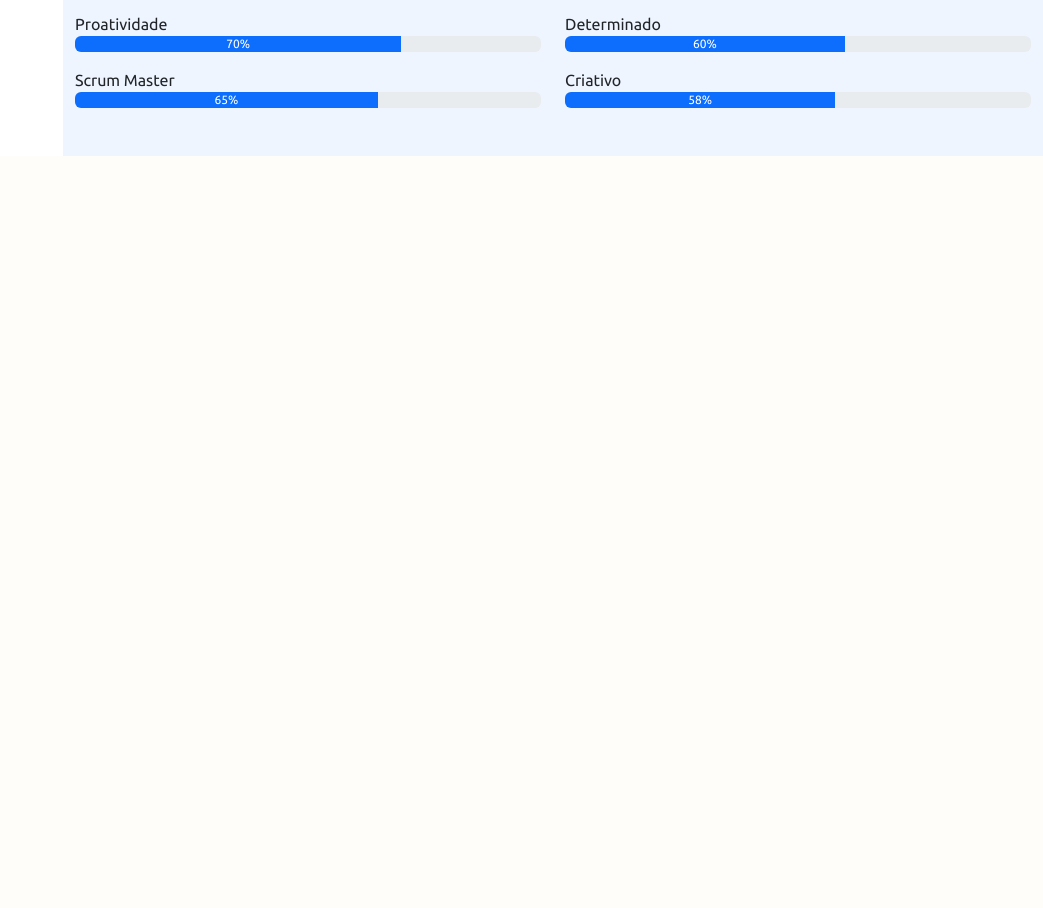
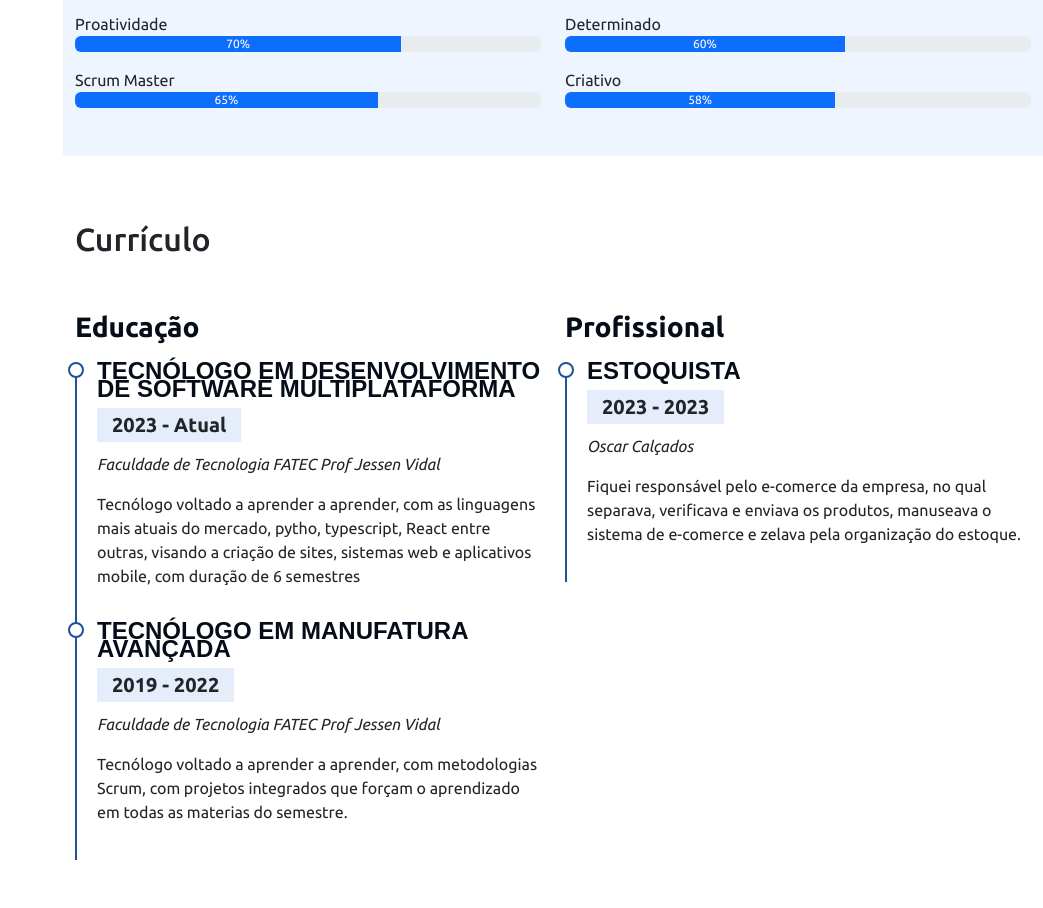
Before and after one commit to IvanSuiyama/Portifolio-Responsivo, a Flask app: page / in a window 1280 px wide. Shown: the part 2070-2978 px from the top of the page, without its empty margins (237-1280 px from the left). Before the commit the page ends 2226 px from the top, so only its background shows below. Run offline with Flask 3, Linux system fonts and the light colour scheme; some libraries are stand-ins or nearby versions.

Commit message:
implementando a seção currículo

```diff
--- a/static/style.css
+++ b/static/style.css
@@ -189,3 +189,47 @@ i.menu-mobile{
 .section-bg{
     background-color: #eff5ff;
 }
+
+.cv .cv-title{
+    font-weight: 700;
+    margin-top: 20px;
+    margin-bottom: 20px;
+    color: #050d18 ;
+}
+
+.cv .cv-item{
+    padding: 0 0 20px 20px;
+    margin-top: -2px;
+    border-left: 2px solid #1f5297;
+    position: relative;
+}
+
+.cv .cv-item h4 {
+    line-height: 18px;
+    font-weight: 600;
+    text-transform: uppercase;
+    font-family: "Poppins", sans-serif;
+    color: #050d18;
+    margin-bottom: 10px;
+}
+
+.cv .cv-item h5 {
+    background-color: #e4edf9 ;
+    padding: 5px 15px;
+    display: inline-block;
+    font-weight: 600;
+    margin-bottom: 10px;
+}
+
+
+.cv .cv-item::before{
+    content: "";
+    position: absolute;
+    top: 0;
+    left: -9px;
+    width: 16px;
+    height: 16px;
+    border: 2px solid #1f5297;
+    background-color: #fff;
+    border-radius: 50%;
+}
--- a/templates/index.html
+++ b/templates/index.html
@@ -40,13 +40,13 @@
                     <a class="nav-link" href="#habilidades"><i class="bi bi-list-check"></i> Habilidades</a>
                 </li>
                 <li class="nav-item">
-                    <a class="nav-link" href="#"><i class="bi bi-file-earmark"></i> Curriculo</a>
+                    <a class="nav-link" href="#curriculo"><i class="bi bi-file-earmark"></i> Curriculo</a>
                 </li>
                 <li class="nav-item">
-                    <a class="nav-link" href="#"><i class="bi bi-collection"></i> Portifolio</a>
+                    <a class="nav-link" href="#portifolio"><i class="bi bi-collection"></i> Portifolio</a>
                 </li>
                 <li class="nav-item">
-                    <a class="nav-link" href="#"><i class="bi bi-envelope"></i> Contato</a>
+                    <a class="nav-link" href="#contato"><i class="bi bi-envelope"></i> Contato</a>
                 </li>
             </ul>
         </nav>
@@ -233,6 +233,49 @@
             </div>
         </section>
 
+        <section class="mt-5 cv" id="curriculo">
+            <div class="container pb-5">
+                <h2 class="pt-3 pb-4">Currículo</h2>
+
+                <div class="row">
+                    <div class="col-md-6">
+                        <h3 class="cv-title">Educação</h3>
+                        <div class="cv-item">
+                            <h4>Tecnólogo em Desenvolvimento de Software Multiplataforma</h4>
+                            <h5>2023 - Atual</h5>
+                            <p><em>Faculdade de Tecnologia FATEC Prof Jessen Vidal</em></p>
+                            <p>Tecnólogo voltado a aprender a aprender, com as linguagens mais atuais do mercado, pytho, typescript, React
+                                entre outras, visando a criação de sites, sistemas web e aplicativos mobile, com duração de 6 semestres
+                            </p>
+                        </div>
+
+                        <div class="cv-item">
+                            <h4>Tecnólogo em Manufatura Avançada</h4>
+                            <h5>2019 - 2022</h5>
+                            <p><em>Faculdade de Tecnologia FATEC Prof Jessen Vidal</em></p>
+                            <p>Tecnólogo voltado a aprender a aprender, com metodologias Scrum,
+                                com projetos integrados que forçam o aprendizado em todas
+                                as materias do semestre.
+                            </p>
+                        </div>
+                    </div>
+                    <div class="col-md-6">
+                        <h3 class="cv-title">Profissional</h3>
+
+                        <div class="cv-item">
+                            <h4>Estoquista</h4>
+                            <h5>2023 - 2023</h5>
+                            <p><em>Oscar Calçados</em></p>
+                            <p> Fiquei responsável pelo e-comerce da empresa,
+                                no qual separava, verificava e enviava os produtos,
+                                manuseava o sistema de e-comerce e zelava pela organização do estoque.
+                            </p>
+                        </div>
+                    </div>
+                </div>
+            </div>
+
+        </section>
 
 
 
```
